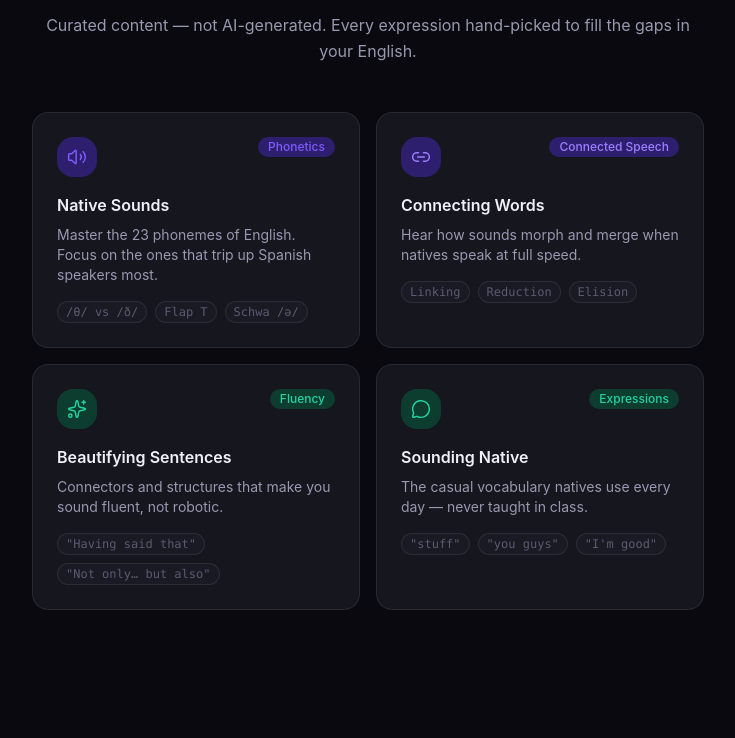
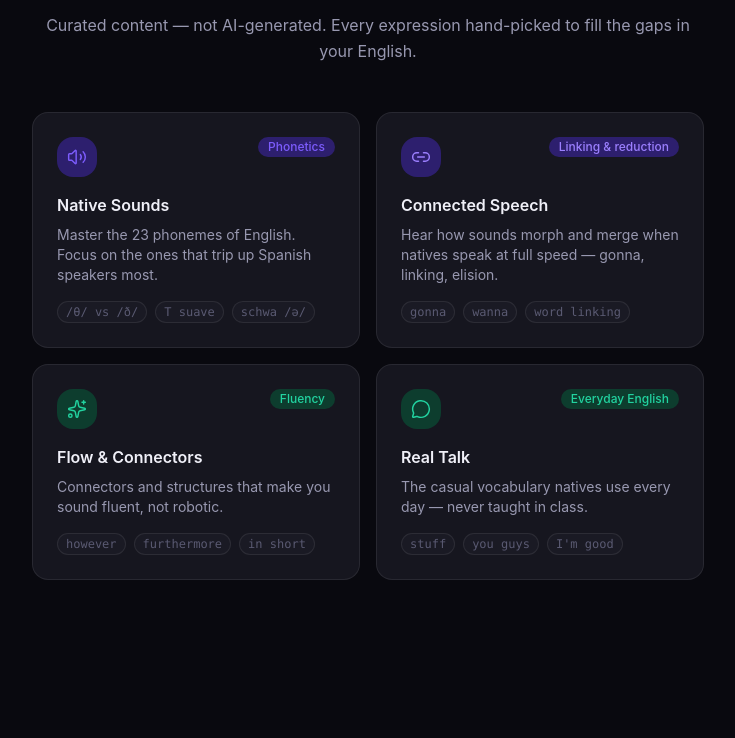
Before and after one commit to AbrahamVilchesDeLaCruz/ididntcatchthat, a React (Vite) app in the folder apps/client/: page / in a window 1280 px wide. Shown: the part 2810-3548 px from the top of the page, without its empty margins (272-1007 px from the left). Built offline with nearby package versions, Linux system fonts and the light colour scheme; no server answers.

Commit message:
feat(client): align module labels and slugs with unified taxonomy
Update i18n keys, game config, ranking filters and landing modules to
use the four LearningModule slugs and catalog-driven labels.

```diff
--- a/apps/client/src/containers/game/GameConfigComponent.tsx
+++ b/apps/client/src/containers/game/GameConfigComponent.tsx
@@ -5,9 +5,9 @@ import type { GameModule } from './api/game.api-model';
 const MODULES: GameModule[] = [
   'random',
   'native_sounds',
-  'connecting_words',
-  'beautifying_sentences',
-  'sounding_native',
+  'connected_speech',
+  'flow_connectors',
+  'real_talk',
 ];
 
 const CARD_COUNTS = [10, 20, 50] as const;
--- a/apps/client/src/containers/game/api/game.api-model.ts
+++ b/apps/client/src/containers/game/api/game.api-model.ts
@@ -21,9 +21,9 @@ export interface FlashcardGameApiModel {
 // ─── Start game (POST /v1/games) ─────────────────────────────────────────────
 export type GameModule =
   | 'native_sounds'
-  | 'connecting_words'
-  | 'beautifying_sentences'
-  | 'sounding_native'
+  | 'connected_speech'
+  | 'flow_connectors'
+  | 'real_talk'
   | 'random';
 
 export interface StartGamePayload {
--- a/apps/client/src/containers/landing/components/LandingModules.tsx
+++ b/apps/client/src/containers/landing/components/LandingModules.tsx
@@ -5,25 +5,25 @@ import { useI18n } from '@/core/i18n';
 const modulesMeta = [
   {
     Icon: Volume2,
-    examples: ['/θ/ vs /ð/', 'Flap T', 'Schwa /ə/'],
+    examples: ['/θ/ vs /ð/', 'T suave', 'schwa /ə/'],
     color: 'var(--color-brand)',
     colorDim: 'var(--color-brand-dim)',
   },
   {
     Icon: Link2,
-    examples: ['Linking', 'Reduction', 'Elision'],
+    examples: ['gonna', 'wanna', 'word linking'],
     color: 'var(--color-brand-light)',
     colorDim: 'var(--color-brand-dim)',
   },
   {
     Icon: Sparkles,
-    examples: ['"Having said that"', '"Not only… but also"'],
+    examples: ['however', 'furthermore', 'in short'],
     color: 'var(--color-accent-green)',
     colorDim: 'var(--color-accent-green-dim)',
   },
   {
     Icon: MessageCircle,
-    examples: ['"stuff"', '"you guys"', '"I\'m good"'],
+    examples: ['stuff', 'you guys', "I'm good"],
     color: 'var(--color-accent-green)',
     colorDim: 'var(--color-accent-green-dim)',
   },
--- a/apps/client/src/containers/ranking/components/RankingFilters.tsx
+++ b/apps/client/src/containers/ranking/components/RankingFilters.tsx
@@ -27,9 +27,9 @@ const PERIODS: RankingPeriod[] = ['weekly', 'monthly', 'all_time'];
 
 const MODULES: RankingModule[] = [
   'native_sounds',
-  'connecting_words',
-  'beautifying_sentences',
-  'sounding_native',
+  'connected_speech',
+  'flow_connectors',
+  'real_talk',
 ];
 
 const pillClass = (active: boolean): string =>
--- a/apps/client/src/containers/ranking/ranking.types.ts
+++ b/apps/client/src/containers/ranking/ranking.types.ts
@@ -9,9 +9,9 @@ export type RankingPeriod = 'weekly' | 'monthly' | 'all_time';
 
 export type RankingModule =
   | 'native_sounds'
-  | 'connecting_words'
-  | 'beautifying_sentences'
-  | 'sounding_native';
+  | 'connected_speech'
+  | 'flow_connectors'
+  | 'real_talk';
 
 export type RankingEntryVM = {
   rank: number;
--- a/apps/client/src/core/i18n/en.ts
+++ b/apps/client/src/core/i18n/en.ts
@@ -46,7 +46,7 @@ export const en: Translations = {
       exampleLabel: 'Connected speech — example',
       exampleWritten: '"Red and green"',
       exampleNative: '"reh\u0072an green"',
-      exampleTag: 'Flap T',
+      exampleTag: 'Soft T',
     },
     howItWorks: {
       sectionLabel: 'How it works',
@@ -93,20 +93,20 @@ export const en: Translations = {
             'Master the 23 phonemes of English. Focus on the ones that trip up Spanish speakers most.',
         },
         {
-          title: 'Connecting Words',
-          tag: 'Connected Speech',
+          title: 'Connected Speech',
+          tag: 'Linking & reduction',
           description:
-            'Hear how sounds morph and merge when natives speak at full speed.',
+            'Hear how sounds morph and merge when natives speak at full speed — gonna, linking, elision.',
         },
         {
-          title: 'Beautifying Sentences',
+          title: 'Flow & Connectors',
           tag: 'Fluency',
           description:
             'Connectors and structures that make you sound fluent, not robotic.',
         },
         {
-          title: 'Sounding Native',
-          tag: 'Expressions',
+          title: 'Real Talk',
+          tag: 'Everyday English',
           description:
             'The casual vocabulary natives use every day — never taught in class.',
         },
@@ -135,9 +135,9 @@ export const en: Translations = {
       modules: {
         random: 'Random mix',
         native_sounds: 'Native Sounds',
-        connecting_words: 'Connecting Words',
-        beautifying_sentences: 'Beautifying Sentences',
-        sounding_native: 'Sounding Native',
+        connected_speech: 'Connected Speech',
+        flow_connectors: 'Flow & Connectors',
+        real_talk: 'Real Talk',
       },
     },
     play: {
--- a/apps/client/src/core/i18n/es.ts
+++ b/apps/client/src/core/i18n/es.ts
@@ -47,7 +47,7 @@ export const es: Translations = {
       exampleLabel: 'Connected speech — ejemplo',
       exampleWritten: '"Red and green"',
       exampleNative: '"reh\u0072an green"',
-      exampleTag: 'Flap T',
+      exampleTag: 'T suave',
     },
     howItWorks: {
       sectionLabel: 'Cómo funciona',
@@ -94,20 +94,20 @@ export const es: Translations = {
             'Domina los 23 fonemas del inglés. Foco en los que más cuestan a los hispanohablantes.',
         },
         {
-          title: 'Conectando palabras',
-          tag: 'Connected Speech',
+          title: 'Habla conectada',
+          tag: 'Enlace y reducción',
           description:
-            'Escucha cómo los sonidos se transforman y fusionan cuando los nativos hablan a velocidad real.',
+            'Escucha cómo cambian y fusionan los sonidos a velocidad real — gonna, enlace, elisión.',
         },
         {
-          title: 'Mejorando frases',
+          title: 'Fluidez y conectores',
           tag: 'Fluidez',
           description:
             'Conectores y estructuras para sonar fluido, no robótico.',
         },
         {
-          title: 'Sonando nativo',
-          tag: 'Expresiones',
+          title: 'Inglés de calle',
+          tag: 'Inglés cotidiano',
           description:
             'El vocabulario informal que usan los nativos cada día — y que nunca te enseñaron en clase.',
         },
@@ -136,9 +136,9 @@ export const es: Translations = {
       modules: {
         random: 'Mezcla aleatoria',
         native_sounds: 'Sonidos nativos',
-        connecting_words: 'Conectando palabras',
-        beautifying_sentences: 'Mejorando frases',
-        sounding_native: 'Sonando nativo',
+        connected_speech: 'Habla conectada',
+        flow_connectors: 'Fluidez y conectores',
+        real_talk: 'Inglés de calle',
       },
     },
     play: {
--- a/apps/client/src/core/i18n/i18n.types.ts
+++ b/apps/client/src/core/i18n/i18n.types.ts
@@ -88,9 +88,9 @@ export interface GameTranslations {
     modules: {
       random: string;
       native_sounds: string;
-      connecting_words: string;
-      beautifying_sentences: string;
-      sounding_native: string;
+      connected_speech: string;
+      flow_connectors: string;
+      real_talk: string;
     };
   };
   play: {
```
